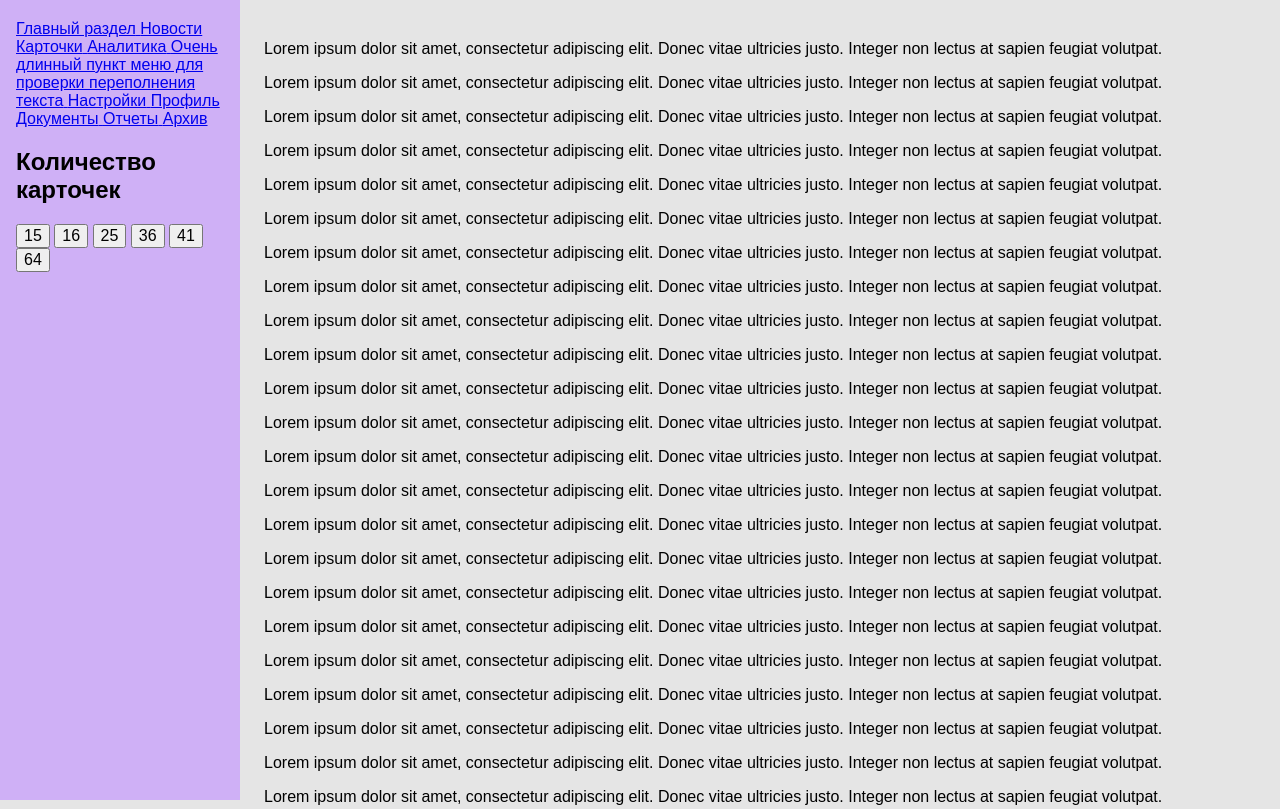
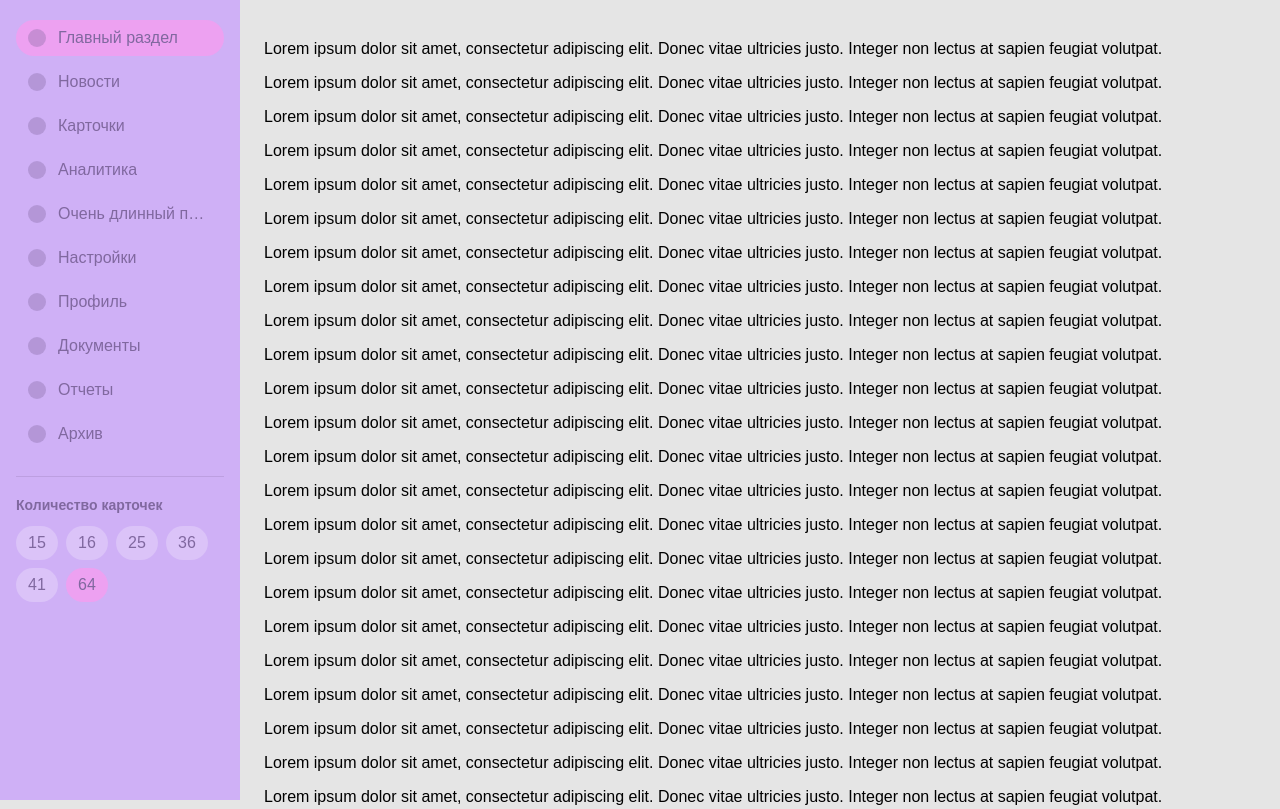
Before and after one commit to timofeimatyukhin/sveak_test_task, a website built with Vite: page index.html in a window 1280 px wide. Shown: the top 809 px of the page. Built offline with nearby package versions, Linux system fonts and the light colour scheme.

Commit message:
feat: style sidebar navigation

```diff
--- a/src/styles/_sidebar.scss
+++ b/src/styles/_sidebar.scss
@@ -69,6 +69,93 @@
   transform: rotate(-45deg);
 }
 
+.menu {
+  display: flex;
+  flex-direction: column;
+  gap: 8px;
+}
+
+.menu__item {
+  min-width: 0;
+  display: flex;
+  align-items: center;
+  gap: 12px;
+  min-height: 36px;
+  padding: 8px 12px;
+  border-radius: 999px;
+  color: var(--sidebar-text);
+  text-decoration: none;
+  transition:
+    background-color 0.2s ease,
+    transform 0.2s ease;
+}
+
+.menu__item:hover {
+  background: rgb(255 255 255 / 18%);
+  transform: translateX(4px);
+}
+
+.menu__item--active {
+  background: var(--sidebar-accent);
+}
+
+.menu__icon {
+  width: 18px;
+  height: 18px;
+  flex: 0 0 18px;
+  border-radius: 50%;
+  background: rgb(128 104 159 / 35%);
+}
+
+.menu__text {
+  min-width: 0;
+  overflow: hidden;
+  white-space: nowrap;
+  text-overflow: ellipsis;
+}
+
+.demo-controls {
+  margin-top: 24px;
+  padding-top: 20px;
+  border-top: 1px solid rgb(128 104 159 / 24%);
+}
+
+.demo-controls__title {
+  margin: 0 0 12px;
+  color: var(--sidebar-text);
+  font-size: 14px;
+  line-height: 1.2;
+}
+
+.demo-controls__list {
+  display: flex;
+  flex-wrap: wrap;
+  gap: 8px;
+}
+
+.demo-controls__button {
+  min-width: 42px;
+  min-height: 34px;
+  padding: 6px 10px;
+  border: 0;
+  border-radius: 999px;
+  color: var(--sidebar-text);
+  background: rgb(255 255 255 / 24%);
+  cursor: pointer;
+  transition:
+    background-color 0.2s ease,
+    transform 0.2s ease;
+}
+
+.demo-controls__button:hover {
+  background: rgb(255 255 255 / 36%);
+  transform: translateY(-2px);
+}
+
+.demo-controls__button.is-active {
+  background: var(--sidebar-accent);
+}
+
 @media (min-width: $laptop-min) {
   .sidebar {
     position: sticky;
```
